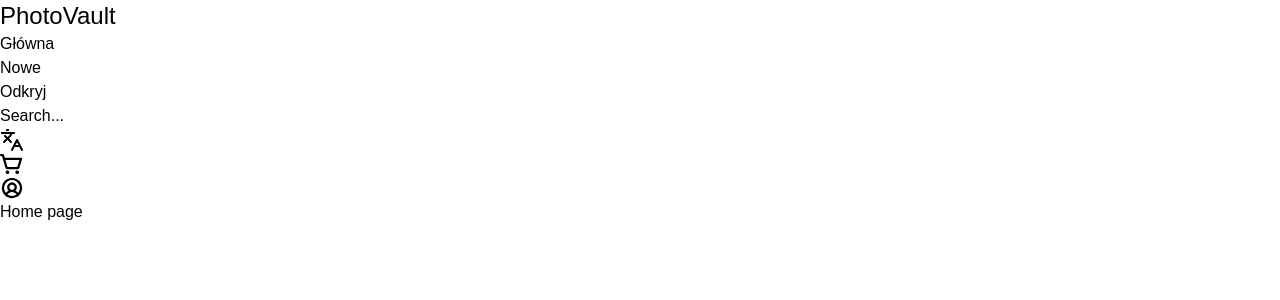
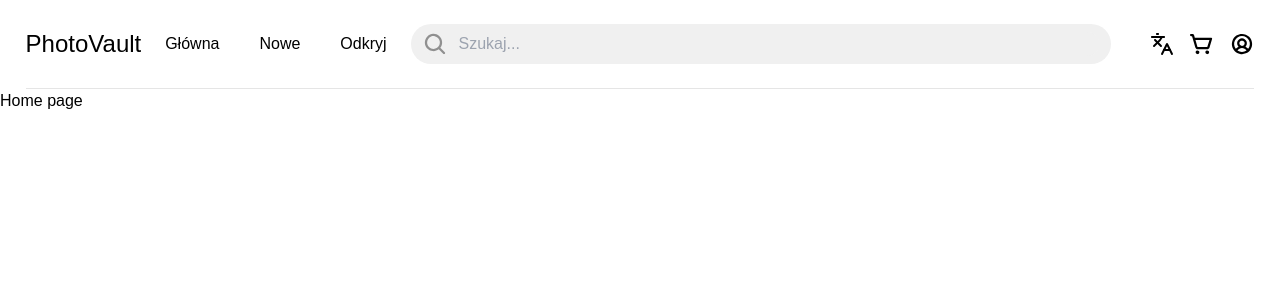
Before and after one commit to drekuu/zpi, a Next.js app in the folder photovault/: page / in a window 1280 px wide. Shown: the top 300 px of the page. Built offline with nearby package versions, Linux system fonts and the light colour scheme; no server answers; a web font is replaced by a local one.

Commit message:
Finish header design, add basic routing

```diff
--- a/photovault/messages/en.json
+++ b/photovault/messages/en.json
@@ -7,6 +7,14 @@
       "home": "Home",
       "new": "New",
       "explore": "Explore"
+    },
+    "IconsBar": {
+      "alt-languages": "Change language",
+      "alt-cart": "Open cart",
+      "alt-user": "My account"
     }
+  },
+  "Search": {
+    "placeholder": "Search..."
   }
 }
--- a/photovault/messages/pl.json
+++ b/photovault/messages/pl.json
@@ -7,6 +7,14 @@
       "home": "Główna",
       "new": "Nowe",
       "explore": "Odkryj"
+    },
+    "IconsBar": {
+      "alt-languages": "Zmień język",
+      "alt-cart": "Otwórz koszyk",
+      "alt-user": "Moje konto"
     }
+  },
+  "Search": {
+    "placeholder": "Szukaj..."
   }
 }
--- /dev/null
+++ b/photovault/src/app/explore/page.tsx
@@ -0,0 +1,3 @@
+export default function ExplorePage() {
+  return <h1>explore</h1>;
+}
--- a/photovault/src/app/globals.css
+++ b/photovault/src/app/globals.css
@@ -6,6 +6,7 @@
   /* page size constraints */
   --page-min-width: 280px;
   --page-max-width: 1440px;
+  --page-content-width: 96%;
 
   scroll-behavior: smooth;
   color-scheme: light;
@@ -42,6 +43,10 @@ body {
   background-color: theme(colors.white);
 }
 
+input {
+  outline: none;
+}
+
 /* text presets */
 
 .logo {
--- /dev/null
+++ b/photovault/src/app/new/page.tsx
@@ -0,0 +1,3 @@
+export default function NewPage() {
+  return <h1>new</h1>;
+}
--- /dev/null
+++ b/photovault/src/app/not-found.tsx
@@ -0,0 +1,3 @@
+export default function NotFound() {
+  return <h1>404</h1>;
+}
--- a/photovault/src/components/Header/Header.tsx
+++ b/photovault/src/components/Header/Header.tsx
@@ -3,39 +3,49 @@ import CartIcon from '@/../public/icons/cart.svg';
 import LanguagesIcon from '@/../public/icons/languages.svg';
 import UserIcon from '@/../public/icons/user.svg';
 import Image from 'next/image';
+import Search from '@/components/Search/Search';
+import Link from 'next/link';
 
 const Links = () => {
   const t = useTranslations('Header.Links');
-  const links = ['home', 'new', 'explore'] as const;
+  const links = [
+    { name: 'home', href: '/' },
+    { name: 'new', href: '/new' },
+    { name: 'explore', href: '/explore' },
+  ] as const;
 
   return (
-    <div>
+    <div className='flex gap-10 mx-auto'>
       {links.map((link) => (
-        <p key={link}>{t(link)}</p>
+        <Link href={link.href} key={link.name}>
+          {t(link.name)}
+        </Link>
       ))}
     </div>
   );
 };
 
-const IconsBar = () => {
+const Actions = () => {
+  const t = useTranslations('Header.IconsBar');
+
   return (
-    <div>
-      <Image src={LanguagesIcon} alt='Languages' />
-      <Image src={CartIcon} alt='Cart' />
-      <Image src={UserIcon} alt='User' />
+    <div className='flex ml-auto gap-4'>
+      <Image src={LanguagesIcon} alt={t('alt-languages')} />
+      <Image src={CartIcon} alt={t('alt-cart')} />
+      <Image src={UserIcon} alt={t('alt-user')} />
     </div>
   );
 };
 
 export default function Header() {
   return (
-    <header>
-      <div>
-        <p className='logo'>PhotoVault</p>
-        <Links />
-      </div>
-      <div>Search...</div>
-      <IconsBar />
+    <header className='mx-auto w-content flex py-6 gap-2 items-center border-b border-b-black border-opacity-10'>
+      <Link href='/' className='logo'>
+        PhotoVault
+      </Link>
+      <Links />
+      <Search className='w-full max-w-[700px] mr-auto' />
+      <Actions />
     </header>
   );
 }
--- /dev/null
+++ b/photovault/src/components/Search/Search.tsx
@@ -0,0 +1,27 @@
+import clsx from 'clsx';
+import SearchIcon from '@/../public/icons/search.svg';
+import Image from 'next/image';
+import { useTranslations } from 'next-intl';
+
+interface SearchProps {
+  className?: string;
+}
+
+export default function Search({ className }: SearchProps) {
+  const t = useTranslations('Search');
+
+  return (
+    <div
+      className={clsx(
+        'bg-gray flex items-center gap-3 relative rounded-clickable px-3 py-2',
+        className,
+      )}
+    >
+      <Image className='absolute pointer-events-none' src={SearchIcon} alt='' />
+      <input
+        className='bg-inherit pl-9 w-full rounded-[inherit]'
+        placeholder={t('placeholder')}
+      />
+    </div>
+  );
+}
--- a/photovault/tailwind.config.ts
+++ b/photovault/tailwind.config.ts
@@ -34,7 +34,15 @@ const config: Config = {
         afacad: ['var(--font-afacad)'],
       },
       fontSize: {},
-      colors: {},
+      colors: {
+        gray: '#f0f0f0',
+      },
+      width: {
+        content: 'var(--page-content-width)',
+      },
+      borderRadius: {
+        clickable: '3.875rem',
+      },
     },
   },
   plugins: [],
```
Also changed, not shown: photovault/public/icons/search.svg (added).
